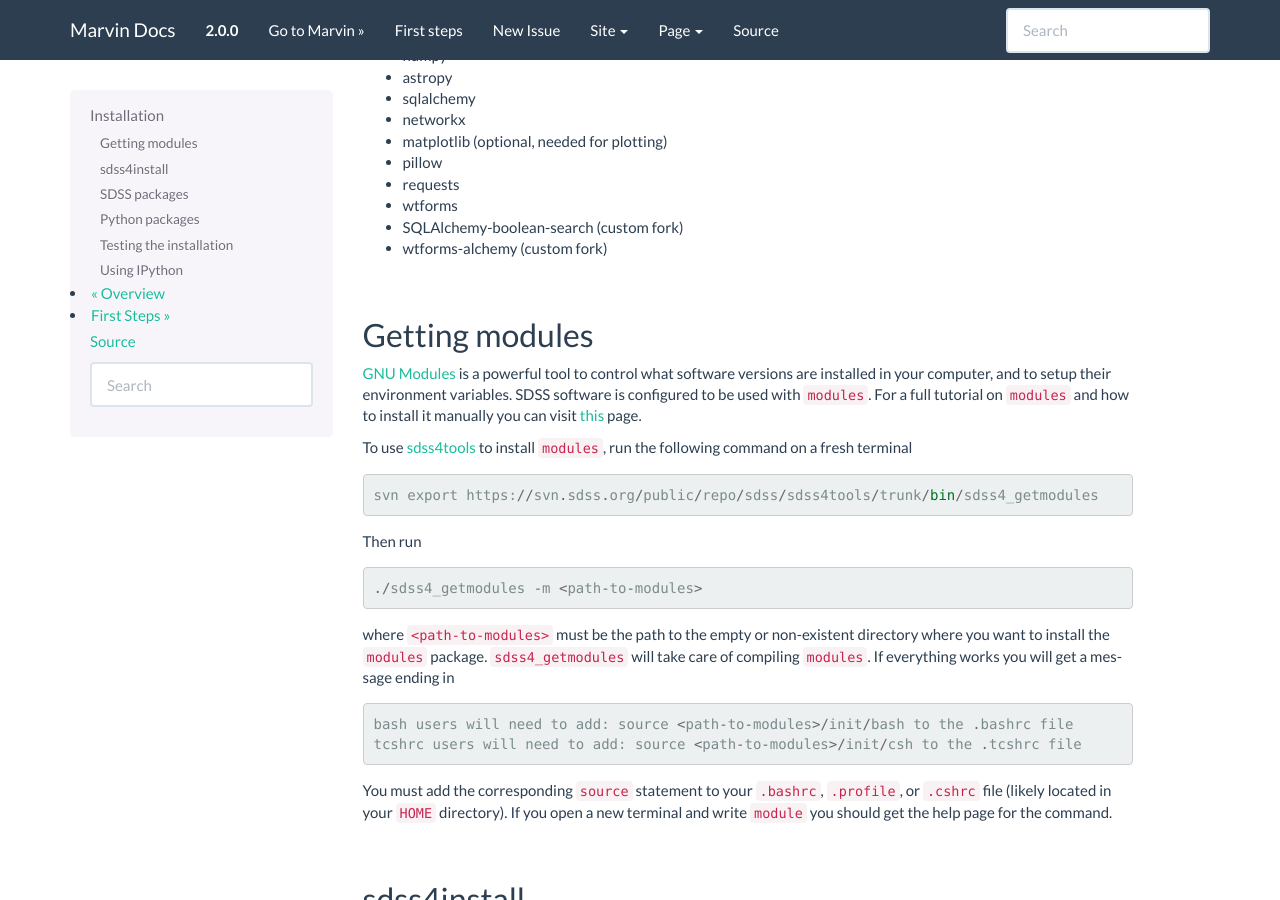
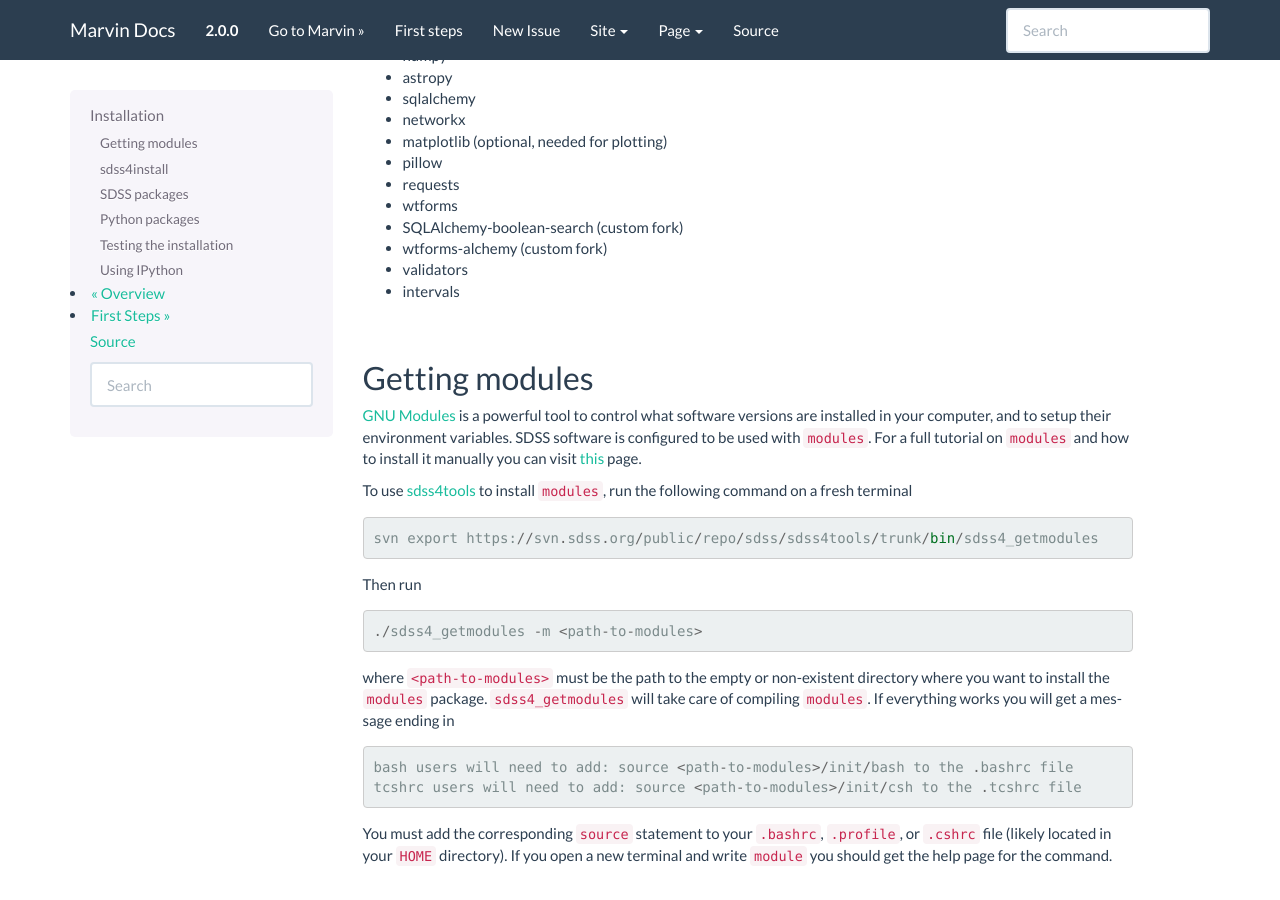
Before and after one commit to sdss/marvin, a Sphinx documentation site: the page built from docs/sphinx/installation.rst, in a window 1280 px wide and 900 px high, scrolled down 303 px. Built offline with Sphinx 7.4.7, drawn with Linux system fonts in a browser that asks for light colours; pages that are not in the unit, such as notebooks, are missing from menus; some of the changed text lies outside the part shown.

Commit message:
adding to pip-installable packages to the dependencies, as noted by Renbin

```diff
--- a/docs/sphinx/installation.rst
+++ b/docs/sphinx/installation.rst
@@ -24,6 +24,8 @@
 * wtforms
 * SQLAlchemy-boolean-search (custom fork)
 * wtforms-alchemy (custom fork)
+* validators
+* intervals
 
 .. flask_cors
 
@@ -175,6 +177,8 @@
     pip install pillow
     pip install wtforms
     pip install Flask
+    pip install validators
+    pip install intervals
 
 Additionally, Marvin requires installing two forks of Python packages. Those forks will
 eventually be merged into Marvin, but during active development they live in GitHub
```
